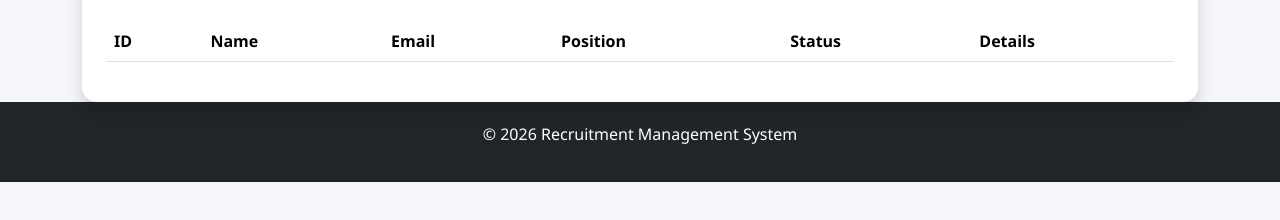
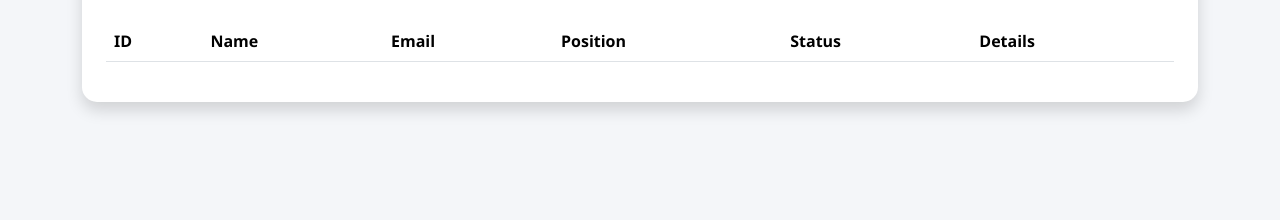
Before and after one commit to KrishnaPrakashh/Task-2-Krishna_Prakash-RecruitmentMangementSystem, a website: page public/hr/applications.html in a window 1280 px wide. Shown: the part 250-470 px from the top of the page. Drawn offline with nearby package versions, Linux system fonts and the light colour scheme; no server answers.

Commit message:
fix Footer

```diff
--- a/public/hr/applications.html
+++ b/public/hr/applications.html
@@ -116,19 +116,6 @@
     </div>
 
 
-    <!-- Footer -->
-
-    <footer class="mt-auto">
-
-        <p>
-
-            © 2026 Recruitment Management System
-
-        </p>
-
-    </footer>
-
-
     <script src="applications.js"></script>
 
 </body>
```
